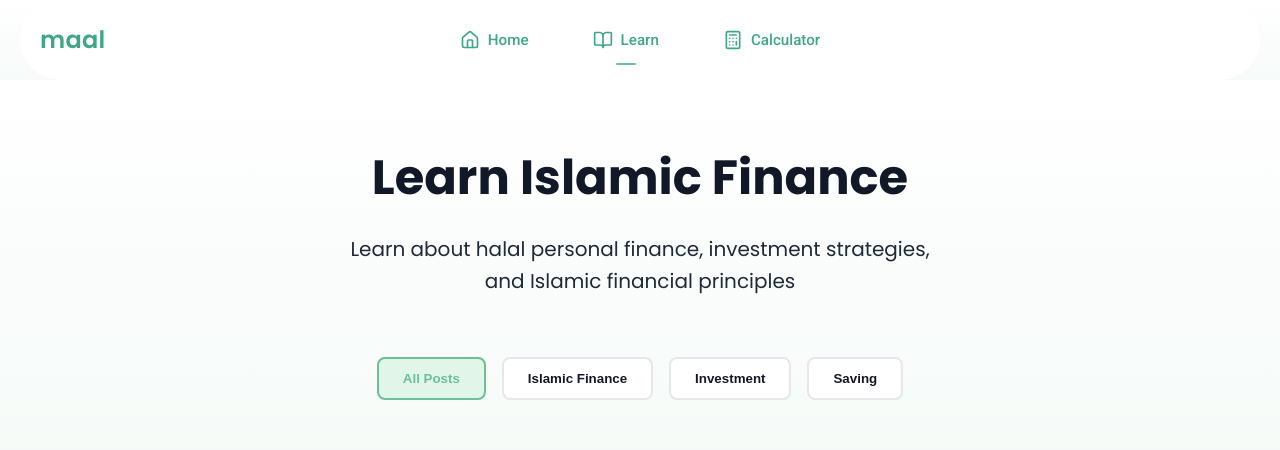
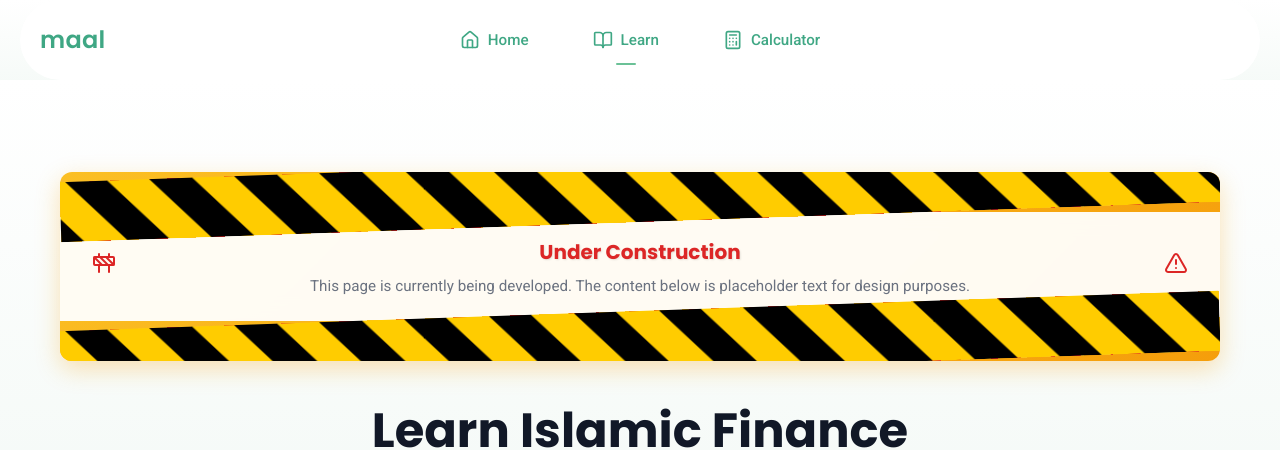
Before and after one commit to Lmar-O/Maal, a React (Vite) app in the folder frontend/: page /learn in a window 1280 px wide. Shown: the top 450 px of the page. Built offline with nearby package versions, Linux system fonts and the light colour scheme.

Commit message:
Add construction banner to LearnPage and update styles
- Introduced a new construction banner component with custom styles in App.css.
- Updated InvestmentCalculator to format final values to two decimal places.
- Enhanced LearnPage to include the construction banner with icons and placeholder text.

```diff
--- a/frontend/src/App.css
+++ b/frontend/src/App.css
@@ -195,6 +195,80 @@
   }
 
   .desktop-only {
+    display: none;
+  }
+}
+
+/* Construction Banner Styles */
+.construction-banner {
+  margin: 2rem 0;
+  position: relative;
+  background: linear-gradient(135deg, #fbbf24 0%, #f59e0b 100%);
+  border-radius: 12px;
+  overflow: hidden;
+  box-shadow: 0 8px 25px rgba(245, 158, 11, 0.3);
+}
+
+.construction-tape {
+  height: 8px;
+  background: repeating-linear-gradient(
+    90deg,
+    #fbbf24,
+    #fbbf24 30px,
+    #dc2626 30px,
+    #dc2626 60px
+  );
+  position: relative;
+}
+
+.construction-content {
+  padding: 1.5rem 2rem;
+  display: flex;
+  align-items: center;
+  gap: 1.5rem;
+  background: rgba(255, 255, 255, 0.95);
+  backdrop-filter: blur(10px);
+}
+
+.construction-icon {
+  color: #dc2626;
+}
+
+.construction-text {
+  flex: 1;
+  text-align: center;
+}
+
+.construction-text h3 {
+  margin: 0 0 0.5rem 0;
+  font-size: 1.25rem;
+  font-weight: 700;
+  color: #dc2626;
+  text-shadow: 1px 1px 2px rgba(0,0,0,0.1);
+}
+
+.construction-text p {
+  margin: 0;
+  color: #6b7280;
+  font-size: 0.95rem;
+  line-height: 1.4;
+}
+
+@media (max-width: 768px) {
+  .construction-content {
+    padding: 1rem;
+    gap: 1rem;
+  }
+
+  .construction-text h3 {
+    font-size: 1.1rem;
+  }
+
+  .construction-text p {
+    font-size: 0.9rem;
+  }
+
+  .construction-icon {
     display: none;
   }
 }
--- a/frontend/src/pages/InvestmentCalculator.tsx
+++ b/frontend/src/pages/InvestmentCalculator.tsx
@@ -621,9 +621,18 @@
   }
 
   const finalValues = chartData ? {
-    totalInvested: chartData.datasets[0].data[chartData.datasets[0].data.length - 1],
-    totalGrowth: chartData.datasets[1].data[chartData.datasets[1].data.length - 1],
-    conventionalGrowth: chartData.datasets[2].data[chartData.datasets[2].data.length - 1]
+    totalInvested: (() => {
+      const val = Number(chartData.datasets[0].data[chartData.datasets[0].data.length - 1]);
+      return Number.isInteger(val) ? val : Number(val.toFixed(2));
+    })(),
+    totalGrowth: (() => {
+      const val = Number(chartData.datasets[1].data[chartData.datasets[1].data.length - 1]);
+      return Number.isInteger(val) ? val : Number(val.toFixed(2));
+    })(),
+    conventionalGrowth: (() => {
+      const val = Number(chartData.datasets[2].data[chartData.datasets[2].data.length - 1]);
+      return Number.isInteger(val) ? val : Number(val.toFixed(2));
+    })()
   } : null
 
   return (
--- a/frontend/src/pages/LearnPage.tsx
+++ b/frontend/src/pages/LearnPage.tsx
@@ -1,5 +1,5 @@
 import { useState } from 'react'
-import { Calendar, Clock, ArrowRight } from 'lucide-react'
+import { Calendar, Clock, ArrowRight, Construction, AlertTriangle } from 'lucide-react'
 
 interface BlogPost {
   id: number
@@ -13,6 +13,7 @@
 
 const LearnPage = () => {
   const [selectedCategory, setSelectedCategory] = useState('all')
+
 
   const blogPosts: BlogPost[] = [
     {
@@ -80,6 +81,36 @@
   return (
     <div className="blog-page">
       <div className="container">
+        {/* Construction Banner */}
+        <div className="construction-banner">
+          <div className="construction-tape">
+            <div className="tape-stripe"></div>
+            <div className="tape-stripe"></div>
+            <div className="tape-stripe"></div>
+            <div className="tape-stripe"></div>
+            <div className="tape-stripe"></div>
+          </div>
+          <div className="construction-content">
+            <div className="construction-icon">
+              <Construction size={24} />
+            </div>
+            <div className="construction-text">
+              <h3>Under Construction</h3>
+              <p>This page is currently being developed. The content below is placeholder text for design purposes.</p>
+            </div>
+            <div className="construction-icon">
+              <AlertTriangle size={24} />
+            </div>
+          </div>
+          <div className="construction-tape">
+            <div className="tape-stripe"></div>
+            <div className="tape-stripe"></div>
+            <div className="tape-stripe"></div>
+            <div className="tape-stripe"></div>
+            <div className="tape-stripe"></div>
+          </div>
+        </div>
+
         {/* Header */}
         <div className="blog-header">
                       <h1 className="blog-title">Learn Islamic Finance</h1>
```
